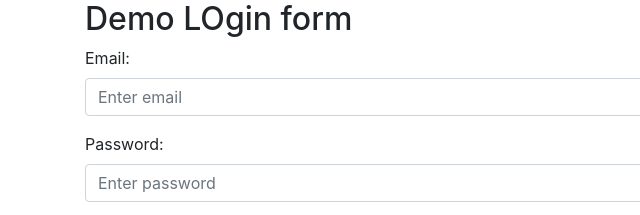
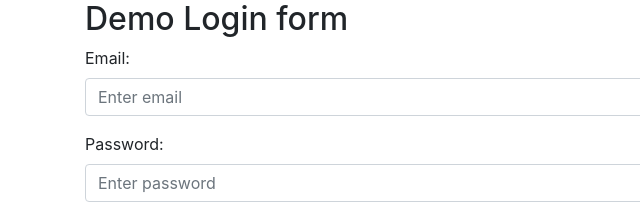
Before and after one commit to UltronNisith/demoGit, a plain HTML site: page index.html in a window 1280 px wide. Shown: the top 215 px of the page, 0-640 px from the left. Drawn offline with nearby package versions, Linux system fonts and the light colour scheme.

Commit message:
Update index.html

```diff
--- a/index.html
+++ b/index.html
@@ -12,7 +12,7 @@
 <body>
 
 <div class="container">
-  <h2>Demo LOgin form</h2>
+  <h2>Demo Login form</h2>
   <form action="/google.com">
     <div class="form-group">
       <label for="email">Email:</label>
```
